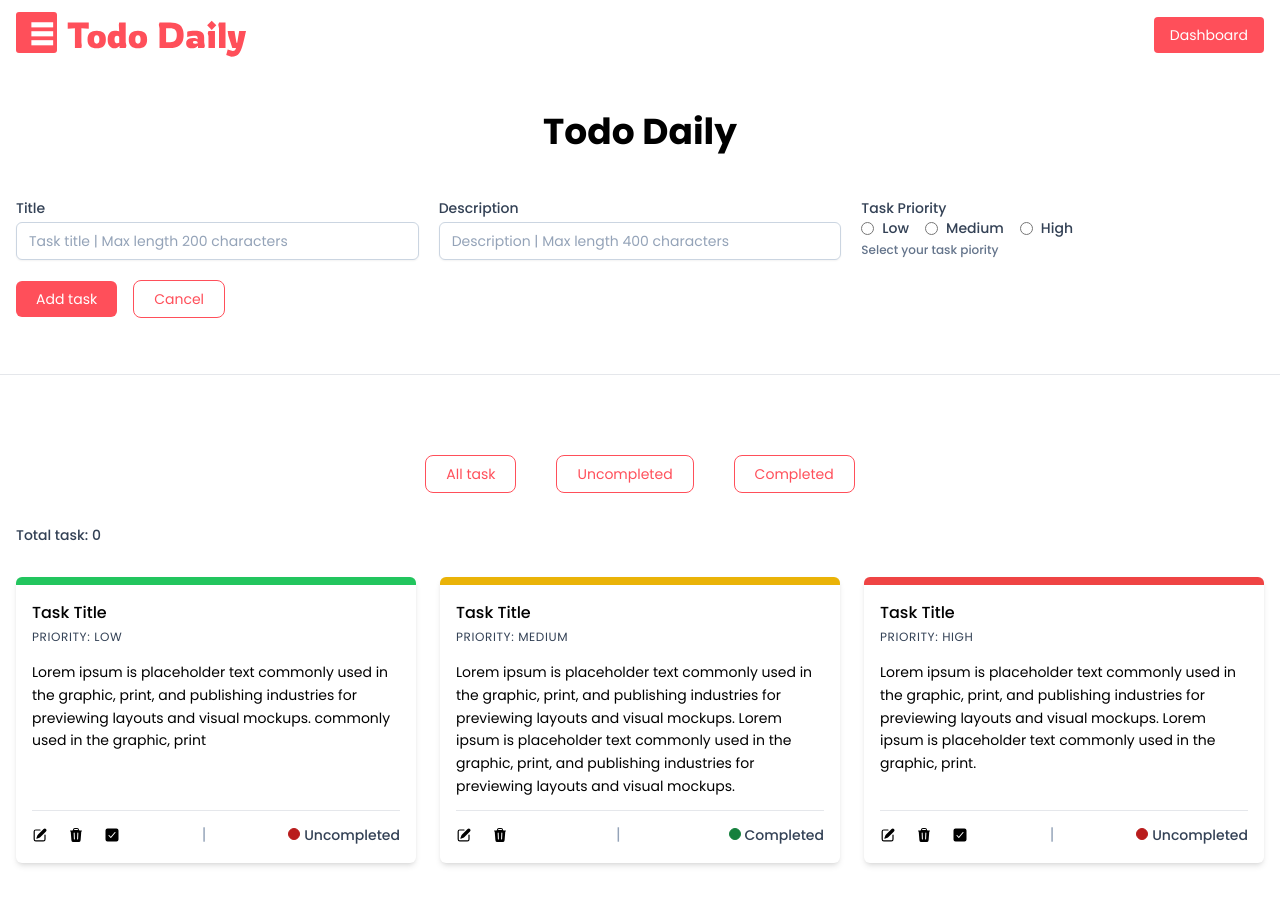
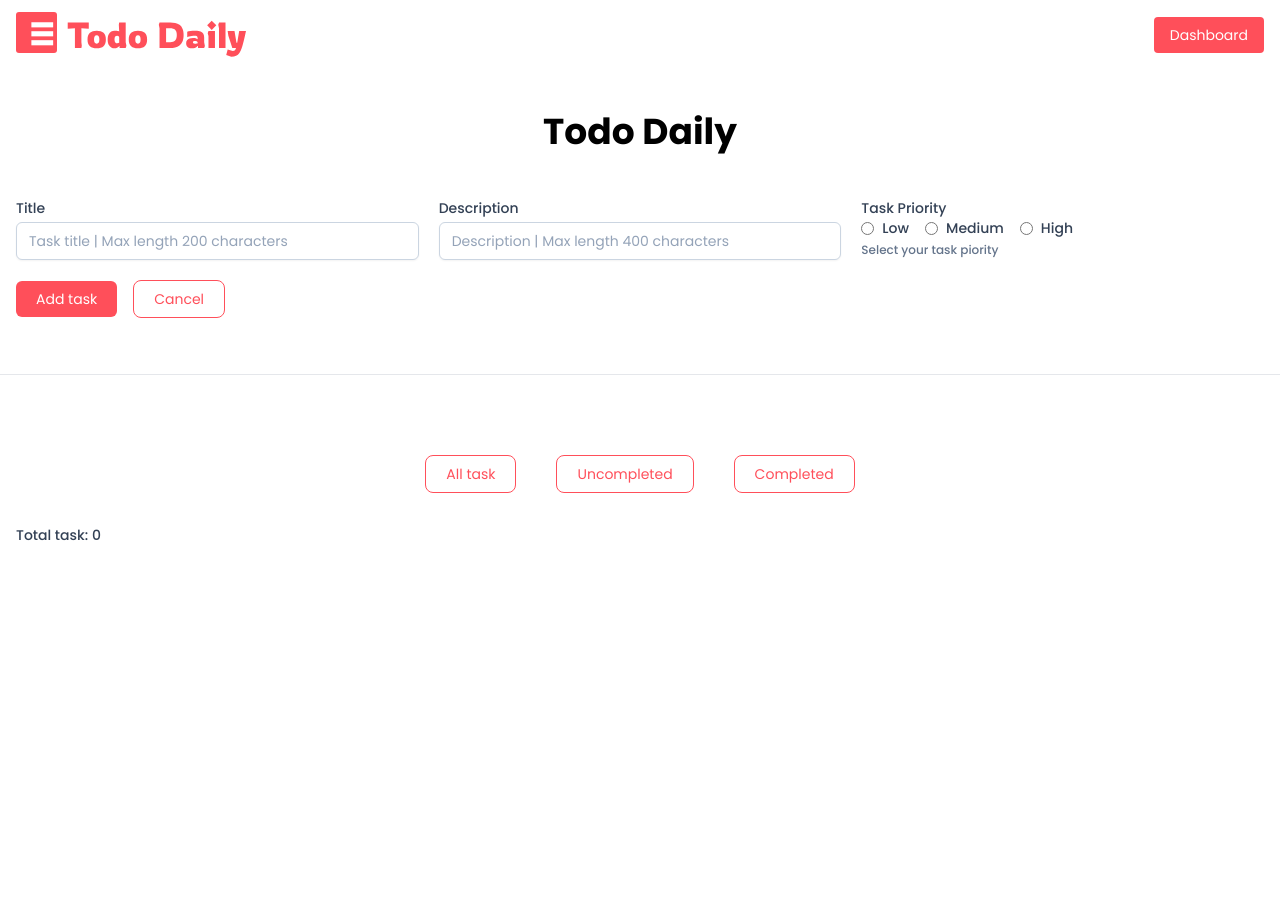
Before and after one commit to skmajumder/todo-list-app, a React (Vite) app: page /todo in a window 1280 px wide. Shown: the top 904 px of the page. After the commit the page ends 800 px from the top, so only its background shows below. Built offline with nearby package versions, Linux system fonts and the light colour scheme.

Commit message:
Showing task on list

```diff
--- a/package.json
+++ b/package.json
@@ -16,6 +16,7 @@
     "match-sorter": "^6.3.4",
     "react": "^18.2.0",
     "react-dom": "^18.2.0",
+    "react-hot-toast": "^2.4.1",
     "react-icons": "^5.0.1",
     "react-router-dom": "^6.22.0",
     "sort-by": "^1.2.0",
--- a/src/App.jsx
+++ b/src/App.jsx
@@ -1,12 +1,26 @@
 import { RouterProvider } from 'react-router-dom';
 import router from './routers/routers';
 import TaskAddProvider from './contexts/TaskAddProvider';
+import { Toaster } from 'react-hot-toast';
 
 const App = () => {
   return (
     <>
       <TaskAddProvider>
         <RouterProvider router={router} />
+        <Toaster
+          position="top-right"
+          gutter={12}
+          containerStyle={{ margin: '12px' }}
+          toastOptions={{
+            success: {
+              duration: 3000,
+            },
+            error: {
+              duration: 5000,
+            },
+          }}
+        />
       </TaskAddProvider>
     </>
   );
--- a/src/contexts/TaskAddProvider.jsx
+++ b/src/contexts/TaskAddProvider.jsx
@@ -1,6 +1,7 @@
 import { createContext, useState } from 'react';
 
 import { generateShortId } from '../utils/uniqueId';
+import toast from 'react-hot-toast';
 
 export const TaskAddContext = createContext(null);
 
@@ -56,14 +57,13 @@ const TaskAddProvider = ({ children }) => {
       title: taskTitle,
       description: taskDescription,
       priority,
-      isTaskCompleted,
+      isTaskCompleted: false,
     };
 
     const todoTaskArr = [...allTodoList];
     todoTaskArr.push(newTodo);
     setAllTodoList(todoTaskArr);
-
-    console.log(allTodoList);
+    toast.success('Task add successfully');
   }
 
   const taskInfo = {
--- /dev/null
+++ b/src/features/Task.jsx
@@ -0,0 +1,65 @@
+import { HiMiniPencilSquare, HiTrash } from 'react-icons/hi2';
+import { IoCheckbox } from 'react-icons/io5';
+
+const Task = ({ task = {} }) => {
+  const { title, description, priority, isTaskCompleted } = task;
+
+  const taskStatus = isTaskCompleted ? 'Completed' : 'Not Completed';
+
+  const taskStatusColor =
+    taskStatus === 'Completed'
+      ? 'border-green-700 bg-green-700'
+      : 'border-red-700 bg-red-700';
+
+  let taskPriorityColor = '';
+
+  if (priority === 'low') {
+    taskPriorityColor = 'border-t-green-500';
+  } else if (priority === 'medium') {
+    taskPriorityColor = 'border-t-yellow-500';
+  } else if (priority === 'high') {
+    taskPriorityColor = 'border-t-red-500';
+  }
+
+  return (
+    <article
+      className={`flex flex-col space-y-4 rounded-md border-t-8 bg-white p-4 shadow-md ${taskPriorityColor}`}
+    >
+      <div>
+        <h3 className="mb-1 text-base font-medium capitalize">{title}</h3>
+        <p className="text-xs uppercase tracking-wider text-slate-700">
+          Priority: {priority}
+        </p>
+      </div>
+      <p className="mb-1 pb-3 text-sm font-normal leading-relaxed text-black">
+        {description}
+      </p>
+      <div className="!mt-auto flex items-center justify-between border-t pt-3">
+        <div className="flex items-center justify-start gap-5">
+          <button type="button" title="Edit task">
+            <HiMiniPencilSquare />
+          </button>
+          <button type="button" title="Delete task">
+            <HiTrash />
+          </button>
+          {!isTaskCompleted && (
+            <>
+              <button type="button" title="Mark as complete">
+                <IoCheckbox />
+              </button>
+            </>
+          )}
+        </div>
+        <span className="text-slate-400">|</span>
+        <p className="text-sm font-medium text-slate-700">
+          <span
+            className={`mr-1 inline-block h-3 w-3 rounded-full border ${taskStatusColor}`}
+          ></span>
+          {taskStatus}
+        </p>
+      </div>
+    </article>
+  );
+};
+
+export default Task;
--- a/src/features/TodoList.jsx
+++ b/src/features/TodoList.jsx
@@ -1,9 +1,11 @@
-import { HiMiniPencilSquare, HiTrash } from 'react-icons/hi2';
-import { IoCheckbox } from 'react-icons/io5';
 import useTasks from '../hooks/useTasks';
+import Task from './Task';
 
 const TodoList = () => {
   const { allTodoList } = useTasks();
+
+  // * Reverse the order of the tasks (latest task first)
+  const reversedTodoList = [...allTodoList].reverse();
 
   const totalTasks = allTodoList.length;
 
@@ -26,105 +28,9 @@ const TodoList = () => {
         </p>
       </div>
       <div className="grid items-stretch gap-x-6 gap-y-10 sm:grid-cols-2 md:grid-cols-2 lg:grid-cols-3">
-        <article className="flex flex-col space-y-4 rounded-md border-t-8 border-t-green-500 bg-white p-4 shadow-md">
-          <div>
-            <h3 className="mb-1 text-base font-medium capitalize">
-              Task title
-            </h3>
-            <p className="text-xs uppercase tracking-wider text-slate-700">
-              Priority: Low
-            </p>
-          </div>
-          <p className="mb-1 pb-3 text-sm font-normal leading-relaxed text-black">
-            Lorem ipsum is placeholder text commonly used in the graphic, print,
-            and publishing industries for previewing layouts and visual mockups.
-            commonly used in the graphic, print
-          </p>
-          <div className="!mt-auto flex items-center justify-between border-t pt-3">
-            <div className="flex items-center justify-start gap-5">
-              <button type="button" title="Edit task">
-                <HiMiniPencilSquare />
-              </button>
-              <button type="button" title="Delete task">
-                <HiTrash />
-              </button>
-              <button type="button" title="Mark as complete">
-                <IoCheckbox />
-              </button>
-            </div>
-            <span className="text-slate-400">|</span>
-            <p className="text-sm font-medium text-slate-700">
-              <span className="mr-1 inline-block h-3 w-3 rounded-full border border-red-700 bg-red-700"></span>
-              Uncompleted
-            </p>
-          </div>
-        </article>
-
-        <article className="flex flex-col space-y-4 rounded-md border-t-8 border-t-yellow-500 bg-white p-4 shadow-md">
-          <div>
-            <h3 className="mb-1 text-base font-medium capitalize">
-              Task title
-            </h3>
-            <p className="text-xs uppercase tracking-wider text-slate-700">
-              Priority: Medium
-            </p>
-          </div>
-          <p className="mb-1 pb-3 text-sm font-normal leading-relaxed text-black">
-            Lorem ipsum is placeholder text commonly used in the graphic, print,
-            and publishing industries for previewing layouts and visual mockups.
-            Lorem ipsum is placeholder text commonly used in the graphic, print,
-            and publishing industries for previewing layouts and visual mockups.
-          </p>
-          <div className="!mt-auto flex items-center justify-between border-t pt-3">
-            <div className="flex items-center justify-start gap-5">
-              <button type="button" title="Edit task">
-                <HiMiniPencilSquare />
-              </button>
-              <button type="button" title="Delete task">
-                <HiTrash />
-              </button>
-            </div>
-            <span className="text-slate-400">|</span>
-            <p className="text-sm font-medium text-slate-700">
-              <span className="mr-1 inline-block h-3 w-3 rounded-full border border-green-700 bg-green-700"></span>
-              Completed
-            </p>
-          </div>
-        </article>
-
-        <article className="flex flex-col space-y-4 rounded-md border-t-8 border-t-red-500 bg-white p-4 shadow-md">
-          <div>
-            <h3 className="mb-1 text-base font-medium capitalize">
-              Task title
-            </h3>
-            <p className="text-xs uppercase tracking-wider text-slate-700">
-              Priority: High
-            </p>
-          </div>
-          <p className="mb-1 pb-3 text-sm font-normal leading-relaxed text-black">
-            Lorem ipsum is placeholder text commonly used in the graphic, print,
-            and publishing industries for previewing layouts and visual mockups.
-            Lorem ipsum is placeholder text commonly used in the graphic, print.
-          </p>
-          <div className="!mt-auto flex items-center justify-between border-t pt-3">
-            <div className="flex items-center justify-start gap-5">
-              <button type="button" title="Edit task">
-                <HiMiniPencilSquare />
-              </button>
-              <button type="button" title="Delete task">
-                <HiTrash />
-              </button>
-              <button type="button" title="Mark as complete">
-                <IoCheckbox />
-              </button>
-            </div>
-            <span className="text-slate-400">|</span>
-            <p className="text-sm font-medium text-slate-700">
-              <span className="mr-1 inline-block h-3 w-3 rounded-full border border-red-700 bg-red-700"></span>
-              Uncompleted
-            </p>
-          </div>
-        </article>
+        {reversedTodoList.map((todo) => (
+          <Task task={todo} key={todo.id} />
+        ))}
       </div>
     </section>
   );
```
Also changed, not shown: 1 other file (tests, documents, lock files or other folders).
